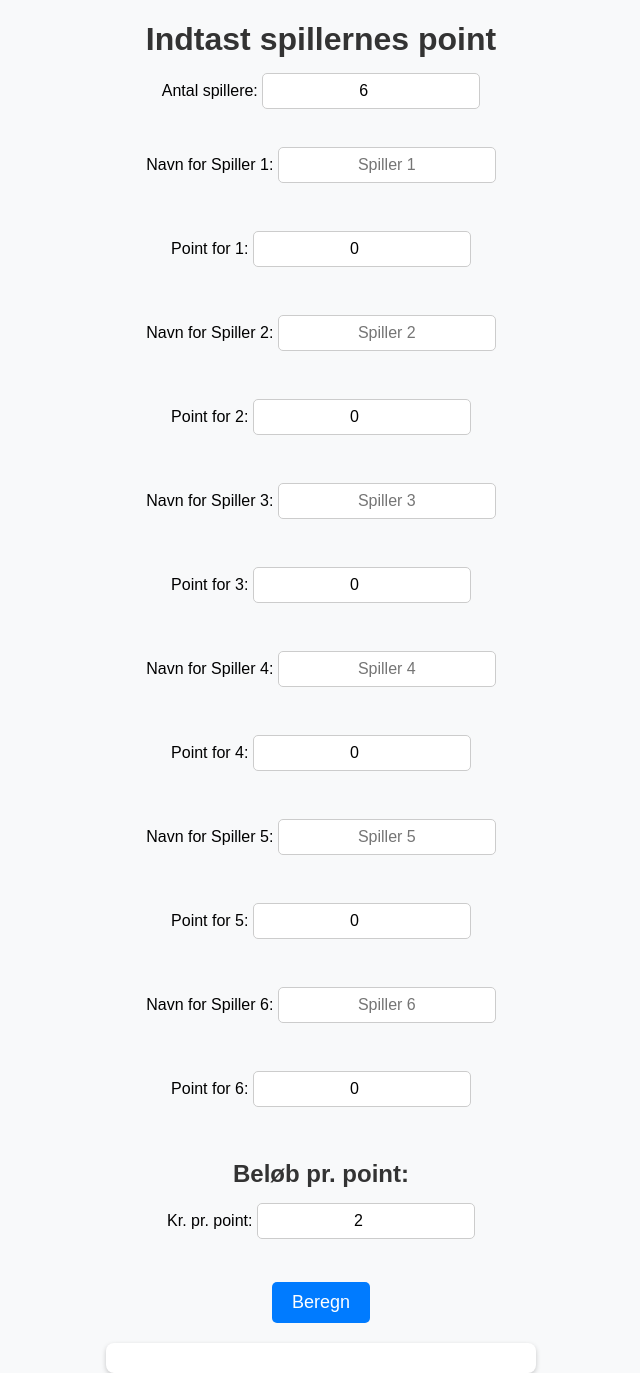
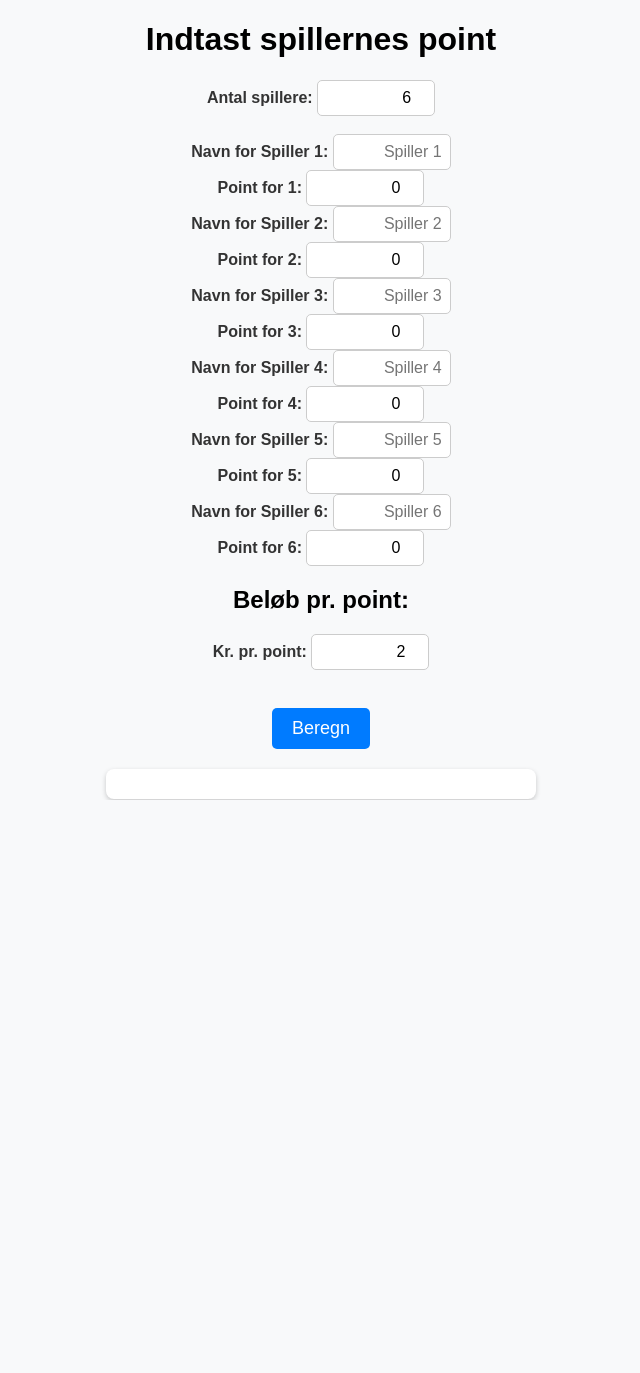
Before and after one commit to oerwood/whist, a Flask app: page / in a window 1280 px wide. Shown: the whole page, without its empty margins (319-959 px from the left). After the commit the page ends 800 px from the top, so only its background shows below. Run offline with Flask 3, Linux system fonts and the light colour scheme.

Commit message:
Update style.css

```diff
--- a/static/style.css
+++ b/static/style.css
@@ -7,30 +7,47 @@ body {
     padding: 0;
 }
 
-/* Hovedindhold */
-h1, h2 {
-    color: #333;
+/* Centreret container til inputfelter */
+.form-container {
+    display: flex;
+    flex-direction: column;
+    align-items: center;
+    justify-content: center;
+    width: 100%;
+    max-width: 400px; /* Begræns bredden for et pænt layout */
+    margin: 20px auto;
+    padding: 20px;
+    background: white;
+    border-radius: 8px;
+    box-shadow: 0px 2px 5px rgba(0, 0, 0, 0.2);
+}
+
+/* Label + input layout */
+.input-row {
+    display: flex;
+    justify-content: space-between;
+    align-items: center;
+    width: 100%;
     margin-bottom: 10px;
 }
 
-/* Formular container */
-#spillereContainer {
-    display: flex;
-    flex-direction: column;
-    align-items: center;
-    gap: 10px;
-    margin-top: 10px;
+/* Labels */
+label {
+    flex: 1; /* Labels fylder til venstre */
+    text-align: left;
+    font-weight: bold;
+    color: #333;
 }
 
 /* Inputfelter */
 input {
+    flex: 1; /* Inputfelter fylder til højre */
     padding: 8px;
-    margin: 5px 0;
     border: 1px solid #ccc;
     border-radius: 5px;
     font-size: 16px;
-    text-align: center;
-    width: 200px;
+    text-align: right;
+    width: 100px;
 }
 
 /* Knapper */
```
